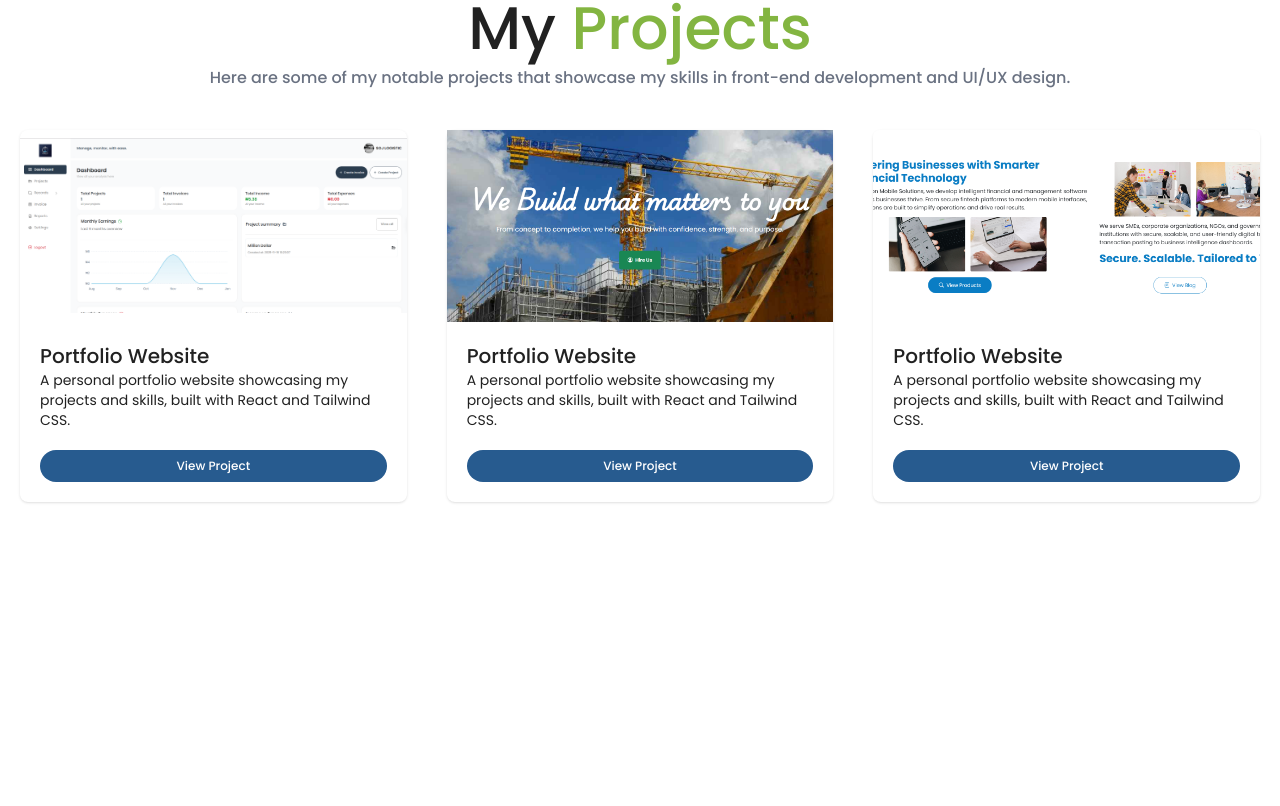
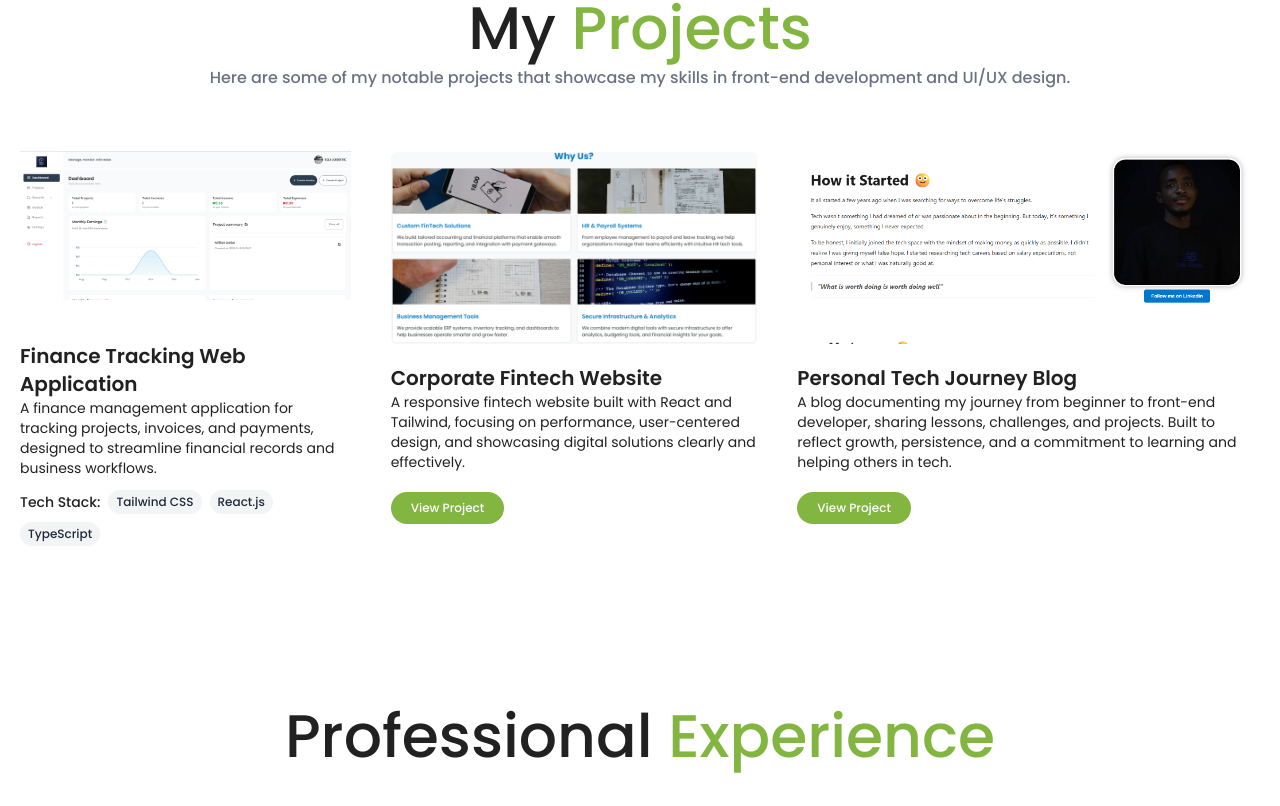
Before and after one commit to Joshua-olagunju/REACT-PORTFOLIO, a React (Vite) app: page / in a window 1280 px wide. Shown: the part 1536-2342 px from the top of the page. Before the commit the page ends 2158 px from the top, so only its background shows below. Built offline with nearby package versions, Linux system fonts and the light colour scheme.

Commit message:
Working on form errors

```diff
--- a/src/App.tsx
+++ b/src/App.tsx
@@ -1,8 +1,9 @@
 import { Header } from "./pages/header";
 import { Hero } from "./pages/hero";
 import { About } from "./pages/about";
-import {Skill} from "./pages/skill";
-import {Project} from "./pages/project";
+import { Skill } from "./pages/skill";
+import { Project } from "./pages/project";
+import { Experience } from "./pages/experience";
 import "./App.css";
 
 function App() {
@@ -13,6 +14,7 @@ function App() {
       <About />
       <Skill />
       <Project />
+      <Experience />
     </>
   );
 }
--- /dev/null
+++ b/src/pages/experience.tsx
@@ -0,0 +1,16 @@
+export function Experience() {
+  return (
+    <section
+      id="experience"
+      className="   !py-10   flex flex-col  justify-center gap-10 !px-5 !px:md-20 "
+    >
+      <div className=" !text-start  flex flex-col gap-2">
+        <div className="   text-start md:text-center flex flex-col gap-2">
+          <h1 className="text-6xl font-[500] mb-0">
+            Professional <span className="text-[#83b541]">Experience</span>
+          </h1>
+        </div>
+      </div>
+    </section>
+  );
+}
--- a/src/pages/project.tsx
+++ b/src/pages/project.tsx
@@ -10,12 +10,15 @@ export function Project() {
   return (
     <section
       id="projects"
-      className="py-20 md:py-30 flex flex-col items-center justify-center gap-10 !px-5 !md:px-20"
+      className="py-20 md:py-30 flex flex-col items-center justify-center gap-10 !px-5 !md:px-20 !lg:mx-10"
     >
-      <div className="flex flex-col gap-2 items-center">
-        <h1 className="text-6xl text-start md:text-center font-[500] mb-0">
+      <div className="flex flex-col gap-2 items-center justify-center">
+        <div className="   text-start md:text-center flex flex-col gap-2">
+          <h1 className="text-6xl font-[500] mb-0">
             My <span className="text-[#83b541]">Projects</span>
           </h1>
+        </div>
+
         <div className="flex flex-col gap-2 items-center text-start md:text-center justify-center  ">
           <h3 className="text-1xl font-[500] text-gray-500">
             Here are some of my notable projects that showcase my skills in
@@ -23,68 +26,101 @@ export function Project() {
           </h3>
         </div>
       </div>
-      <div className="grid grid-cols-1 md:grid-cols-3  gap-10 w-full">
+      <div className=" flex items-center flex-col md:flex-row justify-center !lg:mx-40 gap-10">
         {/* Project Card 1 */}
-        <div className="  rounded-lg shadow-sm hover:shadow-xl transition-shadow duration-300">
+        <div>
           <img
             src="/Screenshot 2026-01-03 084957.png"
             alt="Project 1"
             className="w-full object-contain rounded-md mb-4 h-48"
           />
-          <div className="p-5">
-            <h3 className="text-xl font-[500] mb-2">Portfolio Website</h3>
+          <div className="pt-5">
+            <h3 className="text-xl font-[600] mb-2">
+              Finance Tracking Web Application
+            </h3>
             <p className="text-sm mb-4">
-              A personal portfolio website showcasing my projects and skills,
-              built with React and Tailwind CSS.
+              A finance management application for tracking projects, invoices,
+              and payments, designed to streamline financial records and
+              business workflows.
             </p>
+            <div className="flex justify-between !mt-3">
+              {/* <Button
+                text="View Demo"
+                size="small"
+                buttonBackground="green"
+                className="flex !justify-end !mt-5  !px-5"
+              /> */}
+            </div>
+            <div className="flex flex-wrap gap-2 items-center text-sm font-medium">
+              <span>Tech Stack:</span>
+              <span className="bg-gray-100 text-xs text-gray-800 px-2 py-1 rounded-full">
+                Tailwind CSS
+              </span>
+              <span className="bg-gray-100 text-xs text-gray-800 px-2 py-1 rounded-full">
+                React.js
+              </span>
+              <span className="bg-gray-100 text-xs text-gray-800 px-2 py-1 rounded-full">
+                TypeScript
+              </span>
+            </div>
+          </div>
+        </div>
+        {/* Project Card 1 */}
+        <div>
+          <img
+            src="/Screenshot 2026-01-17 002001.png"
+            alt="Project 1"
+            className="w-full object-cover rounded-md mb-4  h-48"
+          />
+          <div className="pt-5">
+            <h3 className="text-xl font-[600] mb-2">
+              {" "}
+              Corporate Fintech Website
+            </h3>
+            <p className="text-sm text-start mb-4">
+              A responsive fintech website built with React and Tailwind,
+              focusing on performance, user-centered design, and showcasing
+              digital solutions clearly and effectively.
+            </p>
+            <div className="flex justify-between">
               <Button
                 text="View Project"
                 size="small"
-              buttonBackground="blue"
-              className="w-full !mt-5"
+                buttonBackground="green"
+                href="https://abvakonmobilesolutions.com/index.html"
+                target="_blank"
+                className="flex !justify-end !mt-5  !px-5"
               />
             </div>
           </div>
-        {/* Project Card 1 */}
-        <div className=" border-[#275b8f] rounded-lg  shadow-sm hover:shadow-xl transition-shadow duration-300">
+        </div>
+        <div>
           <img
-            src="/Screenshot 2026-01-03 084057.png"
+            src="/Screenshot 2026-01-17 003920.png"
             alt="Project 1"
-            className="w-full object-cover   mb-4  h-48"
+            className="w-full object-cover rounded-md mb-4  h-48"
           />
-          <div className="p-5">
-            <h3 className="text-xl font-[500] mb-2">Portfolio Website</h3>
-            <p className="text-sm mb-4">
-              A personal portfolio website showcasing my projects and skills,
-              built with React and Tailwind CSS.
+          <div className="pt-5">
+            <h3 className="text-xl font-[600] mb-2">
+              {" "}
+              Personal Tech Journey Blog
+            </h3>
+            <p className="text-sm text-start mb-4">
+              A blog documenting my journey from beginner to front-end
+              developer, sharing lessons, challenges, and projects. Built to
+              reflect growth, persistence, and a commitment to learning and
+              helping others in tech.
             </p>
+            <div className="flex justify-between">
               <Button
                 text="View Project"
                 size="small"
-              buttonBackground="blue"
-              className="w-full !mt-5"
+                buttonBackground="green"
+                href="https://joshua-olagunju.github.io/My-Blog/"
+                target="_blank"
+                className="flex !justify-end !mt-5  !px-5"
               />
             </div>
-        </div>
-        {/* Project Card 1 */}
-        <div className=" rounded-lg shadow-sm hover:shadow-xl transition-shadow duration-300">
-          <img
-            src="/Screenshot 2026-01-03 084409.png"
-            alt="Project 1"
-            className="w-full object-cover rounded-md mb-4  h-48"
-          />
-          <div className="p-5">
-            <h3 className="text-xl font-[500] mb-2">Portfolio Website</h3>
-            <p className="text-sm mb-4">
-              A personal portfolio website showcasing my projects and skills,
-              built with React and Tailwind CSS.
-            </p>
-            <Button
-              text="View Project"
-              size="small"
-              buttonBackground="blue"
-              className="w-full !mt-5"
-            />
           </div>
         </div>
       </div>
```
Also changed, not shown: public/Screenshot 2026-01-17 002001.png (added), public/Screenshot 2026-01-17 003920.png (added). Lines whose indentation alone changed are shown as unchanged.
